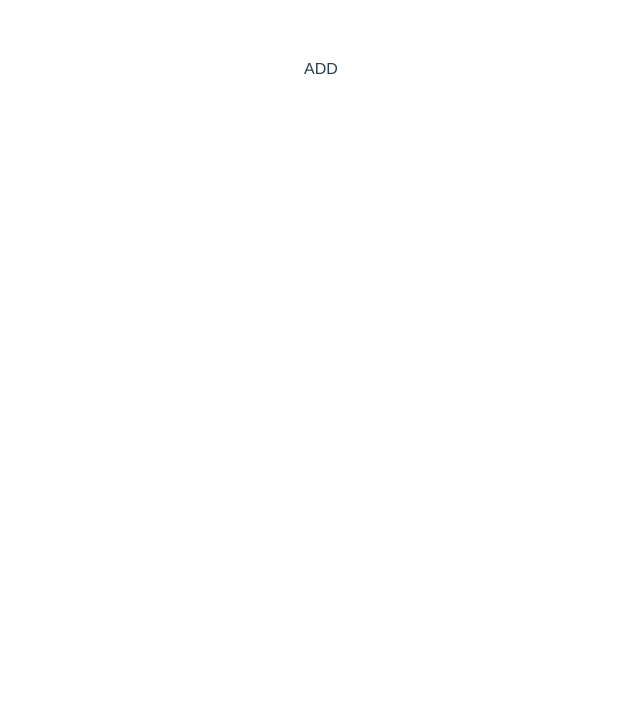
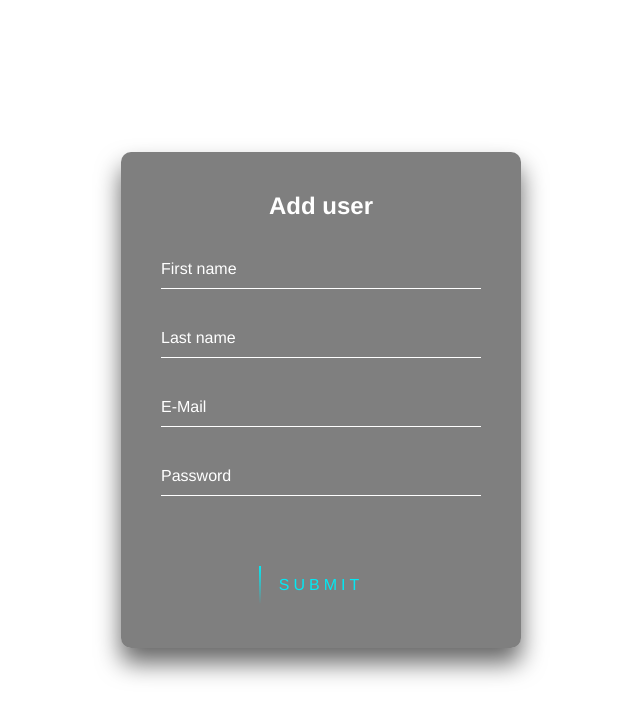
Before and after one commit to Reconnact/M223, a Vue app in the folder src/frontend/user-frontend/: page /addUser in a window 1280 px wide. Shown: the top 718 px of the page, without its empty margins (319-959 px from the left). Built offline with nearby package versions, Linux system fonts and the light colour scheme.

Commit message:
add user page finished

```diff
--- a/src/frontend/user-frontend/src/App.vue
+++ b/src/frontend/user-frontend/src/App.vue
@@ -11,6 +11,12 @@ export default {
 </script>
 
 <style>
+html{
+  height: 100%;
+}
+body{
+  height: 100%;
+}
 #app {
   font-family: Avenir, Helvetica, Arial, sans-serif;
   -webkit-font-smoothing: antialiased;
--- a/src/frontend/user-frontend/src/components/AddUserPage.vue
+++ b/src/frontend/user-frontend/src/components/AddUserPage.vue
@@ -1,6 +1,31 @@
 <template>
-  <div>
-    ADD
+  <div class="adduser-box">
+    <h2>Add user</h2>
+    <form>
+      <div class="user-box">
+        <input type="text" id="firstName" required>
+        <label>First name</label>
+      </div>
+      <div class="user-box">
+        <input type="text" id="lastName" required>
+        <label>Last name</label>
+      </div>
+      <div class="user-box">
+        <input type="text" id="email" required>
+        <label>E-Mail</label>
+      </div>
+      <div class="user-box">
+        <input type="password" id="password" required>
+        <label>Password</label>
+      </div>
+      <a @click="addUser()">
+        <span></span>
+        <span></span>
+        <span></span>
+        <span></span>
+        Submit
+      </a>
+    </form>
   </div>
 </template>
 <script>
@@ -10,12 +35,194 @@ import axios from "axios";
 export default {
   name: 'AddUserPage',
   methods: {
+    addUser: async function  () {
+      try {
+        const response = await axios({
+          method: 'post',
+          url: "/api/v1/users/register",
+          headers: {
+            'Content-Type': 'application/json'
+          },
+          data: {
+            "firstName": document.getElementById("firstName").value,
+            "lastName": document.getElementById("lastName").value,
+            "email": document.getElementById("email").value,
+            "password": document.getElementById("password").value
+          }
+        });
 
+        if (!response.status == 200) {
+          throw new Error('Request failed');
+        } else {
+          window.location.href = "/";
+        }
+      } catch (error) {
+        console.error(error);
+      }
+    }
   }
-
 };
 
 </script>
 
-<style scoped>
+<style>
+
+
+.adduser-box {
+  position: absolute;
+  top: 50%;
+  left: 50%;
+  width: 400px;
+  padding: 40px;
+  transform: translate(-50%, -50%);
+  background: rgba(0,0,0,.5);
+  box-sizing: border-box;
+  box-shadow: 0 15px 25px rgba(0,0,0,.6);
+  border-radius: 10px;
+}
+
+.adduser-box h2 {
+  margin: 0 0 30px;
+  padding: 0;
+  color: #fff;
+  text-align: center;
+}
+
+.adduser-box .user-box {
+  position: relative;
+}
+
+.adduser-box .user-box input {
+  width: 100%;
+  padding: 10px 0;
+  font-size: 16px;
+  color: #fff;
+  margin-bottom: 30px;
+  border: none;
+  border-bottom: 1px solid #fff;
+  outline: none;
+  background: transparent;
+}
+.adduser-box .user-box label {
+  position: absolute;
+  top:0;
+  left: 0;
+  padding: 10px 0;
+  font-size: 16px;
+  color: #fff;
+  pointer-events: none;
+  transition: .5s;
+}
+
+.adduser-box .user-box input:focus ~ label,
+.adduser-box .user-box input:valid ~ label {
+  top: -20px;
+  left: 0;
+  color: #03e9f4;
+  font-size: 12px;
+}
+
+.adduser-box form a {
+  position: relative;
+  display: inline-block;
+  padding: 10px 20px;
+  color: #03e9f4;
+  font-size: 16px;
+  text-decoration: none;
+  text-transform: uppercase;
+  overflow: hidden;
+  transition: .5s;
+  margin-top: 40px;
+  letter-spacing: 4px
+}
+
+.adduser-box a:hover {
+  background: #03e9f4;
+  color: #fff;
+  border-radius: 5px;
+  box-shadow: 0 0 5px #03e9f4,
+  0 0 25px #03e9f4,
+  0 0 50px #03e9f4,
+  0 0 100px #03e9f4;
+}
+
+.adduser-box a span {
+  position: absolute;
+  display: block;
+}
+
+.adduser-box a span:nth-child(1) {
+  top: 0;
+  left: -100%;
+  width: 100%;
+  height: 2px;
+  background: linear-gradient(90deg, transparent, #03e9f4);
+  animation: btn-anim1 1s linear infinite;
+}
+
+@keyframes btn-anim1 {
+  0% {
+    left: -100%;
+  }
+  50%,100% {
+    left: 100%;
+  }
+}
+
+.adduser-box a span:nth-child(2) {
+  top: -100%;
+  right: 0;
+  width: 2px;
+  height: 100%;
+  background: linear-gradient(180deg, transparent, #03e9f4);
+  animation: btn-anim2 1s linear infinite;
+  animation-delay: .25s
+}
+
+@keyframes btn-anim2 {
+  0% {
+    top: -100%;
+  }
+  50%,100% {
+    top: 100%;
+  }
+}
+
+.adduser-box a span:nth-child(3) {
+  bottom: 0;
+  right: -100%;
+  width: 100%;
+  height: 2px;
+  background: linear-gradient(270deg, transparent, #03e9f4);
+  animation: btn-anim3 1s linear infinite;
+  animation-delay: .5s
+}
+
+@keyframes btn-anim3 {
+  0% {
+    right: -100%;
+  }
+  50%,100% {
+    right: 100%;
+  }
+}
+
+.adduser-box a span:nth-child(4) {
+  bottom: -100%;
+  left: 0;
+  width: 2px;
+  height: 100%;
+  background: linear-gradient(360deg, transparent, #03e9f4);
+  animation: btn-anim4 1s linear infinite;
+  animation-delay: .75s
+}
+
+@keyframes btn-anim4 {
+  0% {
+    bottom: -100%;
+  }
+  50%,100% {
+    bottom: 100%;
+  }
+}
 </style>
--- a/src/frontend/user-frontend/src/components/AdminPage.vue
+++ b/src/frontend/user-frontend/src/components/AdminPage.vue
@@ -36,6 +36,7 @@
       </tbody>
     </table>
   </div>
+  <button onclick="window.location.href = '/addUser'" >Add User</button>
 </template>
 <script>
 
@@ -59,7 +60,7 @@ export default {
       try {
         const response = await axios.delete('/api/v1/users/' + id + "/delete");
 
-        if (!response.ok) {
+        if (!response.status == 200) {
           throw new Error('Request failed');
         }
       } catch (error) {
```
Also changed, not shown: 1 other file (tests, documents, lock files or other folders).
